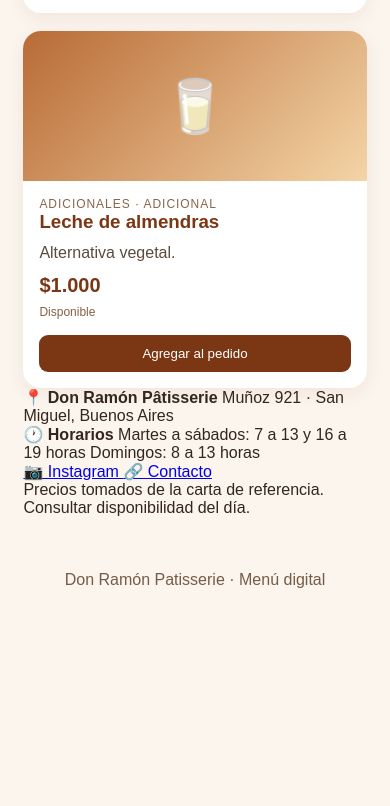
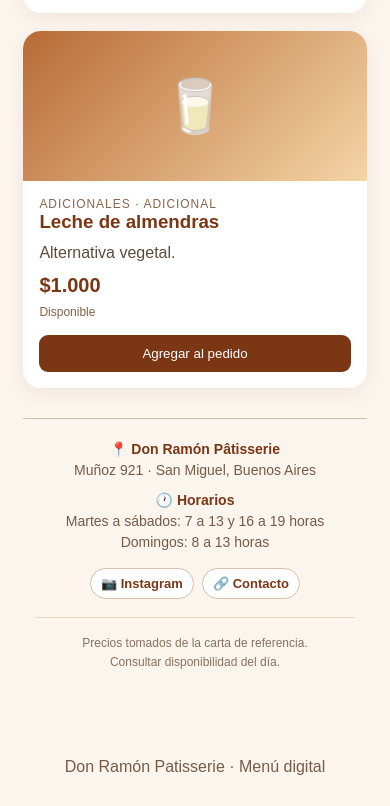
Before and after one commit to flaviocardo-canals/donramonpastisserie, a plain HTML site: page index.html in a window 390 px wide. Shown: the part 11013-11819 px from the top of the page. Before the commit the page ends 11632 px from the top, so only its background shows below. Drawn offline with Linux system fonts and the light colour scheme.

Commit message:
estilos de pie

```diff
--- a/index.html
+++ b/index.html
@@ -354,6 +354,90 @@
                 font-size: 28px
             }
         }
+
+
+        .footer-info {
+            max-width: 900px;
+            margin: 45px auto 10px;
+            padding: 28px 20px;
+            border-top: 1px solid #d9bfa5;
+            text-align: center;
+            color: #765b47;
+            font-size: 14px;
+        }
+
+        .footer-location,
+        .footer-hours,
+        .footer-links {
+            display: flex;
+            justify-content: center;
+            align-items: center;
+            flex-wrap: wrap;
+            gap: 8px 16px;
+            margin-bottom: 14px;
+        }
+
+        .footer-location strong,
+        .footer-hours strong {
+            color: var(--brown);
+        }
+
+        .footer-location span,
+        .footer-hours span {
+            display: inline-block;
+        }
+
+        .footer-links {
+            margin-top: 18px;
+            margin-bottom: 18px;
+        }
+
+        .footer-links a {
+            color: var(--brown);
+            text-decoration: none;
+            font-weight: bold;
+            padding: 7px 12px;
+            border: 1px solid #d9bfa5;
+            border-radius: 999px;
+            background: #fff;
+            transition: .2s;
+        }
+
+        .footer-links a:hover {
+            background: var(--brown);
+            color: white;
+        }
+
+        .footer-note {
+            margin-top: 18px;
+            padding-top: 16px;
+            border-top: 1px solid #ead8c5;
+            font-size: 12px;
+            line-height: 1.6;
+            color: #8a715f;
+        }
+
+        @media (max-width: 520px) {
+            .footer-info {
+                margin-top: 30px;
+                padding: 22px 12px;
+            }
+
+            .footer-location,
+            .footer-hours {
+                flex-direction: column;
+                gap: 5px;
+            }
+
+            .footer-links {
+                gap: 8px;
+            }
+
+            .footer-links a {
+                padding: 7px 10px;
+                font-size: 13px;
+            }
+       }
     </style>
 </head>
 
```
